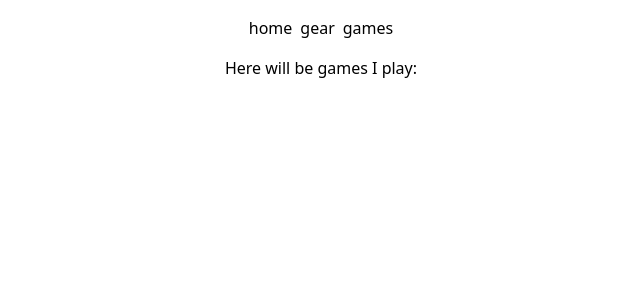
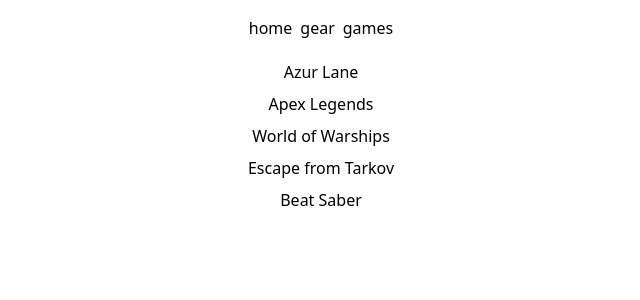
Before and after one commit to HeX-The-Cat/HeX-The-Cat.github.io, a React (Create React App) app: page /Games in a window 1280 px wide. Shown: the top 300 px of the page, without its empty margins (319-959 px from the left). Built offline with nearby package versions, Linux system fonts and the light colour scheme.

Commit message:
games & gear pages

```diff
--- a/src/pages/Games.js
+++ b/src/pages/Games.js
@@ -1,9 +1,21 @@
+import Game from "./components/Game";
+import GamesJson from "./components/Games.json"
+
 const Games = () => {
     return (
         <div className=" h-auto ">
-            <h1 className=" flex justify-center">
-                Here will be games I play:
-            </h1>
+            {GamesJson.map((item, index) => {
+                return(
+                    <Game
+                        index={item.index}
+                        key={item.game + index}
+                        game={item.game}
+                        video={item.video}
+                        text={item.text}
+                        background={item.background}
+                    />
+                )
+            })}
         </div>
     );
 }
--- a/src/pages/Gear.js
+++ b/src/pages/Gear.js
@@ -1,9 +1,21 @@
+import Equipment from "./components/Equipment";
+import GearsJson from "./components/Gear.json"
+
 const Gear = () => {
     return (
         <div className=" h-auto ">
-            <h1 className=" flex justify-center">
-                Here will be what I use:
-            </h1>
+            {GearsJson.map((item, index) => {
+                return(
+                    <Equipment
+                        index={item.index}
+                        key={item.gear + index}
+                        gear={item.gear}
+                        picture={item.picture}
+                        text={item.text}
+                        background={item.background}
+                    />
+                )
+            })}
         </div>
     );
 }
--- /dev/null
+++ b/src/pages/components/Equipment.js
@@ -0,0 +1,11 @@
+const Equipment = ({gear, picture, text, background, index}) => {
+    return (
+        <div className="flex justify-center p-1">
+            <div>
+                <h1>{gear}</h1>
+            </div>
+        </div>
+    );
+}
+
+export default Equipment;
--- /dev/null
+++ b/src/pages/components/Game.js
@@ -0,0 +1,11 @@
+const Game = ({game, video, text, background, index}) => {
+    return (
+        <div className="flex justify-center p-1">
+            <div>
+                <h1>{game}</h1>
+            </div>
+        </div>
+    );
+}
+
+export default Game;
--- /dev/null
+++ b/src/pages/components/Games.json
@@ -0,0 +1,32 @@
+[
+    {
+        "game": "Azur Lane",
+        "video": "",
+        "text": "",
+        "background": ""
+    },
+    {
+        "game": "Apex Legends",
+        "video": "",
+        "text": "",
+        "background": ""
+    },
+    {
+        "game": "World of Warships",
+        "video": "",
+        "text": "",
+        "background": ""
+    },
+    {
+        "game": "Escape from Tarkov",
+        "video": "",
+        "text": "",
+        "background": ""
+    },
+    {
+        "game": "Beat Saber",
+        "video": "",
+        "text": "",
+        "background": ""
+    }
+]
--- /dev/null
+++ b/src/pages/components/Gear.json
@@ -0,0 +1,20 @@
+[
+    {
+        "gear": "Computer",
+        "picture": "",
+        "text": "",
+        "background": ""
+    },
+    {
+        "gear": "Cintiq 16\"",
+        "picture": "",
+        "text": "",
+        "background": ""
+    },
+    {
+        "gear": "Oculus Rift",
+        "picture": "",
+        "text": "",
+        "background": ""
+    }
+]
```
Also changed, not shown: 1 other file (tests, documents, lock files or other folders).
